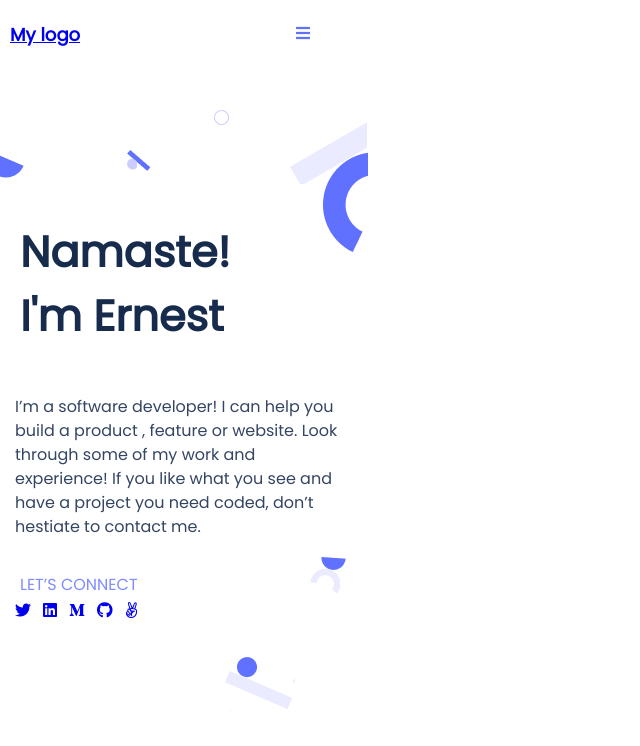
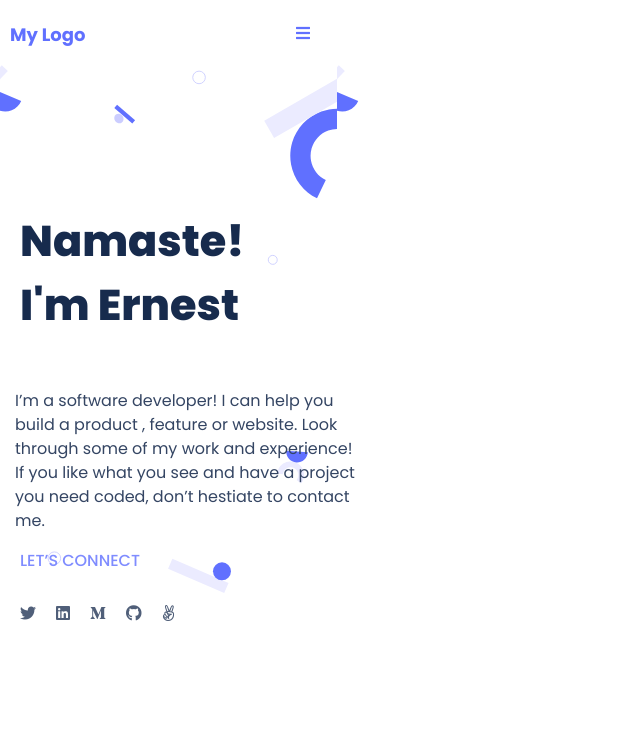
Before and after one commit to ernestkorir/myPortfolio, a website: page index.html in a window 1280 px wide. Shown: the whole page, without its empty margins (0-640 px from the left). Drawn offline with Linux system fonts and the light colour scheme.

Commit message:
Fix background image and Correct the font import

```diff
--- a/index.html
+++ b/index.html
@@ -7,45 +7,42 @@
     <title>Portfolio ErnestKorir</title>
     <link rel="stylesheet" href="./style.css">
     <link rel="stylesheet" href="https://use.fontawesome.com/releases/v5.8.2/css/all.css">
-    <link href='https://fonts.googleapis.com/css?family=Poppins' rel='stylesheet'>
+    <link rel="preconnect" href="https://fonts.googleapis.com">
+    <link rel="preconnect" href="https://fonts.gstatic.com" crossorigin>
+    <link href="https://fonts.googleapis.com/css2?family=Poppins:wght@400;500;700;800&display=swap" rel="stylesheet">
 </head>
-<body>
+ <body>
     <header class="toolbar">
-        <a href="#" class="logo">My logo</a>
+        <a href="#" class="logo">My Logo</a>
         <nav class="fas fa-bars"></nav>
     </header>
-    <div class="Ellipse11"></div>
-    <div class="Ellipse3"></div>
-    <div class="Rectangle4"></div>
-    <div class="Rectangle7"></div>
-    <div class="Ellipse5"></div>
-    <div class="Ellipse8"></div>
 
-    <section>
+    <section class="home-page-section">
         <h1 class="Right Intro">Namaste!<br> I'm Ernest</h1>
         <p class="description">I’m a software developer! I can help you build a product , feature or website. Look
             through some of my work and experience! If you like what you see and have a project you need coded, don’t
             hestiate to contact me.</p>
+
+         <div class="Right contact">
+        <a class="media-text">LET’S CONNECT</a>
+
+        <ul class="right-icons">
+        <li><a href="https://twitter.com/Ernestbore3" target="_blank" class="media-link" rel="noopener"><i
+                    class="fab fa-twitter"></i></a></li>
+        <li><a href="https://www.linkedin.com/in/ernest-bore-3b6042211/" target="_blank" class="media-link"
+                rel="noopener"><i class="fab fa-linkedin"></i></a></li>
+        <li><a href="https://medium.com/" target="_blank" class="media-link" rel="noopener"><i
+                    class="fab fa-medium-m"></i></a></li>
+        <li><a href="https://github.com/ernestkorir" target="_blank" class="media-link" rel="noopener"><i
+                    class="fab fa-github"></i></a></li>
+        <li><a href="https://angel.co/ernestkorir" target="_blank" class="media-link" rel="noopener"><i
+                    class="fab fa-angellist"></i></a></li>
+    </ul>
+    </div>
+
     </section>
-    <div class="Right contact">
-        <p class="media-text">LET’S CONNECT</p>
-    </div>
-    <ul class="Right icons">
-        <li><a href="https://twitter.com/Ernestbore3" target="_blank" class="media-link" rel="noopener"><i
-                    class='fab fa-twitter'></i></a></li>
-        <li><a href="https://www.linkedin.com/in/ernest-bore-3b6042211/" target="_blank" class="media-link"
-                rel="noopener"><i class='fab fa-linkedin'></i></a></li>
-        <li><a href="https://medium.com/" target="_blank" class="media-link" rel="noopener"><i
-                    class='fab fa-medium-m'></i></a></li>
-        <li><a href="https://github.com/ernestkorir" target="_blank" class="media-link" rel="noopener"><i
-                    class='fab fa-github'></i></a></li>
-        <li><a href="https://angel.co/ernestkorir" target="_blank" class="media-link" rel="noopener"><i
-                    class='fab fa-angellist'></i></a></li>
-    </ul>
-    <div class="Ellipse12"></div>
-    <div class="Ellipse13"></div>
-    <div class="Ellipse4"></div>
-    <div class="Rectangle5"></div>
-    </body>
+
+
+</body>
 
     </html>
--- a/style.css
+++ b/style.css
@@ -16,6 +16,8 @@
   font-style: normal;
   font-size: 18px;
   line-height: 20px;
+  color: #6070ff;
+  text-decoration: none;
 }
 
 .Right {
@@ -29,8 +31,6 @@
 }
 
 .Intro {
-  width: 327px;
-  height: 150px;
   font-family: 'Poppins', sans-serif;
   font-style: normal;
   font-weight: 800;
@@ -45,101 +45,33 @@
 }
 
 .description {
-  width: 327px;
-  height: 146px;
   font-family: 'Poppins', sans-serif;
   font-style: normal;
   font-weight: 400;
   font-size: 16px;
   line-height: 24px;
   color: #344563;
-  flex: none;
-  order: 1;
-  flex-grow: 0;
   margin-left: 15px;
 }
 
 .media-text {
   display: flex;
-  flex-direction: row;
-  align-items: center;
   padding: 0;
-  gap: 8px;
-  width: 200px;
-  height: 24px;
   font-family: 'Poppins', sans-serif;
   font-style: normal;
   font-weight: 500;
   font-size: 16px;
   line-height: 24px;
   color: #7f8cff;
-  flex: none;
-  order: 0;
-  flex-grow: 0;
+  white-space: nowrap;
 }
 
-.Ellipse11 {
-  background: url(./Assets/Ellipse11.png);
-  position: absolute;
-  left: 0.04px;
-  top: 150.47px;
-  width: 24px;
-  height: 32px;
-}
-
-.Ellipse3 {
-  background: url(./Assets/Ellipse3.png);
-  position: absolute;
-  left: 323px;
-  top: 152.24px;
-  width: 45px;
-  height: 102px;
-}
-
-.Ellipse12 {
-  background-image: url(./Assets/Ellipse12.png);
-  position: absolute;
-  left: 320.76px;
-  top: 556.69px;
-  width: 25px;
-  height: 13.5px;
-}
-
-.Rectangle4 {
-  background: url(./Assets/Rectangle4.png);
-  position: absolute;
-  left: 290px;
-  top: 118.79px;
-  border-left: 0;
-  width: 77px;
-  height: 65px;
-}
-
-.Rectangle7 {
-  background: url(./Assets/Rectangle7.png);
-  position: absolute;
-  left: 127.18px;
-  top: 149.59px;
-  width: 24px;
-  height: 21px;
-}
-
-.Rectangle5 {
-  background: url(./Assets/Rectangle5.png);
-  position: absolute;
-  left: 225px;
-  top: 671.1px;
-  width: 70px;
-  height: 40px;
-}
-
-.Ellipse5 {
-  background: url(./Assets/Ellipse5.png);
-  position: absolute;
-  left: 126.98px;
-  top: 157.81px;
-  width: 10px;
-  height: 12px;
+.home-page-section {
+  background-image: url(./assets/header-shapes\ mobile.svg);
+  background-size: contain;
+  background-repeat: none;
+  display: flex;
+  flex-direction: column;
 }
 
 .contact {
@@ -150,36 +82,6 @@
   gap: 16px;
   width: 117px;
   height: 45px;
-  flex: none;
-  order: 2;
-  flex-grow: 0;
-}
-
-.Ellipse8 {
-  background-image: url(./Assets/Ellipse8.png);
-  position: absolute;
-  left: 214px;
-  top: 110px;
-  width: 15px;
-  height: 15px;
-}
-
-.Ellipse13 {
-  background: url(./Assets/Ellipse13.png);
-  position: absolute;
-  left: 310.18px;
-  top: 568.44px;
-  width: 30px;
-  height: 25px;
-}
-
-.Ellipse4 {
-  background: url(./Assets/Ellipse4.png);
-  position: absolute;
-  left: 237px;
-  top: 657.1px;
-  width: 20px;
-  height: 21px;
 }
 
 .icons {
@@ -209,6 +111,18 @@
   }
 }
 
+.media-link {
+  color: #505f79;
+  margin-right: 20px;
+}
+
 .media-link:hover {
   color: aqua;
 }
+
+.right-icons {
+  padding: 0;
+  list-style-type: none;
+  display: flex;
+  justify-content: space-between;
+}
```
Also changed, not shown: assets/Ellipse11.png (deleted), assets/Ellipse12.png (deleted), assets/Ellipse13.png (deleted), assets/Ellipse14.png (deleted), assets/Ellipse15.png (deleted), assets/Ellipse3.png (deleted), assets/Ellipse4.png (deleted), assets/Ellipse5.png (deleted), assets/Ellipse8.png (deleted), assets/Rectangle4.png (deleted), assets/Rectangle5.png (deleted), assets/Rectangle6.png (deleted), assets/Rectangle7.png (deleted), assets/background_image.png (added), 1 more files.
